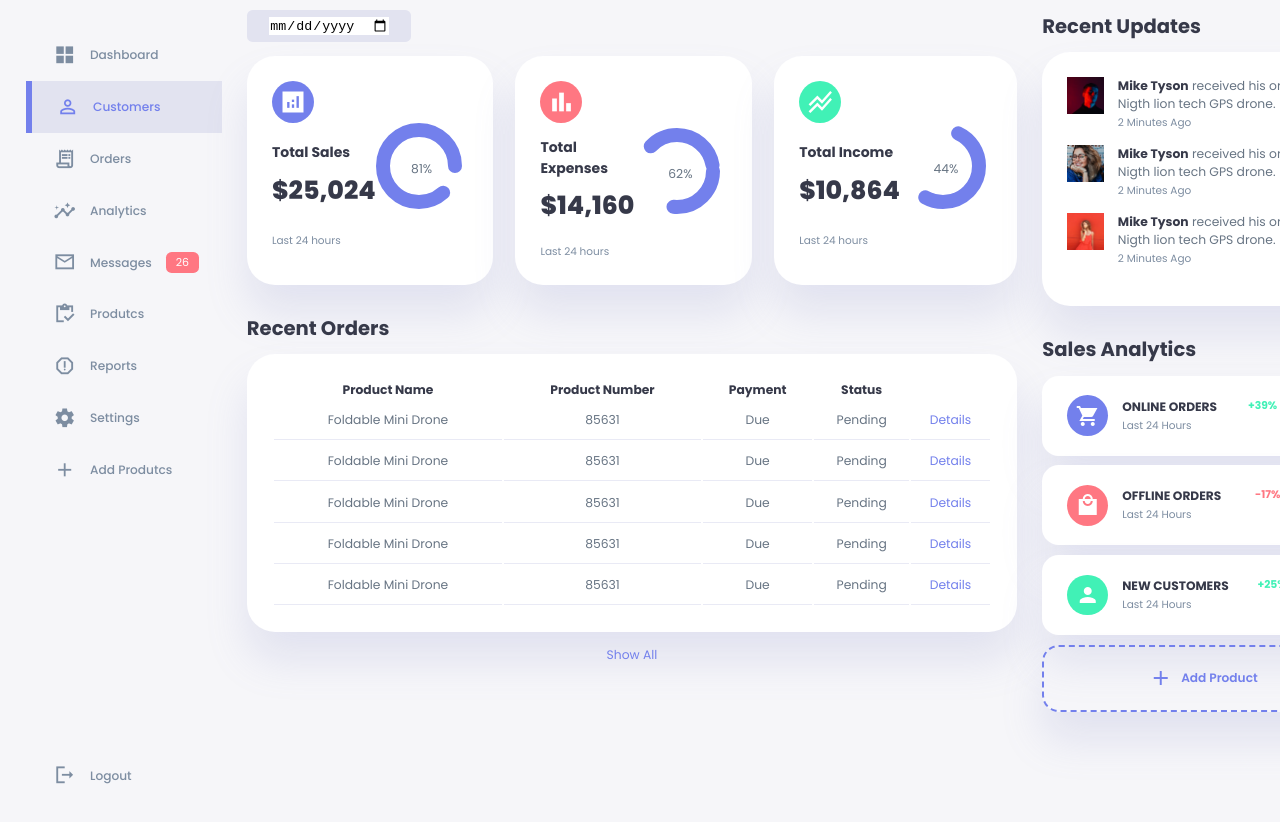
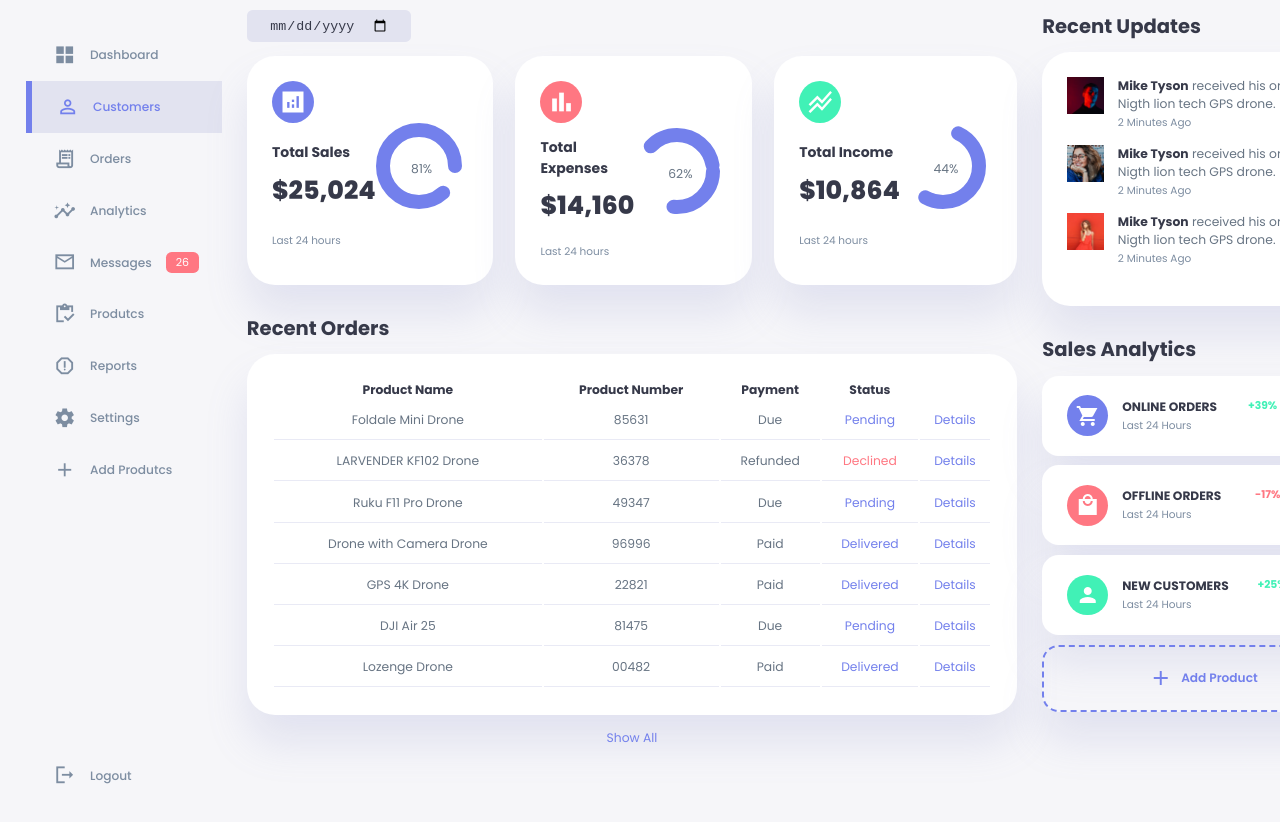
Before and after one commit to Charles-cdel/Dashboard---, a plain HTML site: page index.html in a window 1280 px wide. Shown: the part 62-884 px from the top of the page. Drawn offline with Linux system fonts and the light colour scheme.

Commit message:
Finalizando ajustes finos

```diff
--- a/index.html
+++ b/index.html
@@ -91,8 +91,9 @@
             <h1>Dashboard</h1>
 
             <div class="date">
-                <input type="date" name="" id="">
+                <input type="date">
             </div>
+
             <div class="insights">
 
                 <div class="sales">
@@ -202,50 +203,17 @@
 
                     <tbody>
 
-                        <tr>
+                        <!--<tr>
                             <td>Foldable Mini Drone</td>
                             <td>85631</td>
                             <td>Due</td>
                             <td class= "warning"> Pending </td>
                             <td class= "primary"> Details </td>
-
-                        </tr>
-                        <tr>
-                            <td>Foldable Mini Drone</td>
-                            <td>85631</td>
-                            <td>Due</td>
-                            <td class= "warning"> Pending </td>
-                            <td class= "primary"> Details </td>
-
-                        </tr>
-                        <tr>
-                            <td>Foldable Mini Drone</td>
-                            <td>85631</td>
-                            <td>Due</td>
-                            <td class= "warning"> Pending </td>
-                            <td class= "primary"> Details </td>
-
-                        </tr>
-                        <tr>
-                            <td>Foldable Mini Drone</td>
-                            <td>85631</td>
-                            <td>Due</td>
-                            <td class= "warning"> Pending </td>
-                            <td class= "primary"> Details </td>
-
-                        </tr>
-                        <tr>
-                            <td>Foldable Mini Drone</td>
-                            <td>85631</td>
-                            <td>Due</td>
-                            <td class= "warning"> Pending </td>
-                            <td class= "primary"> Details </td>
-
-                        </tr>
+                        </tr>-->
 
 
 
-                    </tbody>
+
 
                 </table>
 
@@ -370,8 +338,8 @@
 
 
     </div>
+    <script src="./orders.js"></script>
     <script src="./index.js"></script>
-    <script src="./orders.js"></script>
 
 </body>
 </html>
--- a/index.js
+++ b/index.js
@@ -20,3 +20,29 @@ themeToggler.addEventListener('click',()=>{
     themeToggler.querySelector('span:nth-child(2)').classList.toggle('active');
 
 })
+//fill orders in table
+
+Orders.forEach(order =>{
+    const tr = document.createElement('tr');
+    const trContent =
+
+
+
+                        ` <td>${order.productName}</td>
+
+                          <td>${order.productNumber}</td>
+
+                          <td>${order.paymentStatus}</td>
+
+                          <td class= "${order.shipping === 'Declined'?'danger':
+
+                          order.shipping === 'pending'?'warning':'primary'} ">
+
+                          ${order.shipping}</td>
+
+                          <td class= "primary"> Details </td>`;
+
+                          tr.innerHTML = trContent;
+                           document.querySelector('table tbody').appendChild(tr);
+
+})
--- a/orders.js
+++ b/orders.js
@@ -44,4 +44,4 @@ const Orders = [
 
 
 
-]
+];
--- a/style.css
+++ b/style.css
@@ -265,7 +265,7 @@ main .date{
   padding: 0.5rem 1.6rem;
 }
 
-main .date input [type="date"]{
+main .date input {
   background: transparent;
   color: var(--color-dark);
 }
@@ -514,6 +514,10 @@ main .recent-orders a{
   align-items: center;
   justify-content: center;
 }
+.right .sales-analytics .add-product:hover{
+  background: var(--color-primary);
+  color: var(--color-white);
+}
 .right .sales-analytics .add-product div{
   display: flex;
   align-items: center;
```
